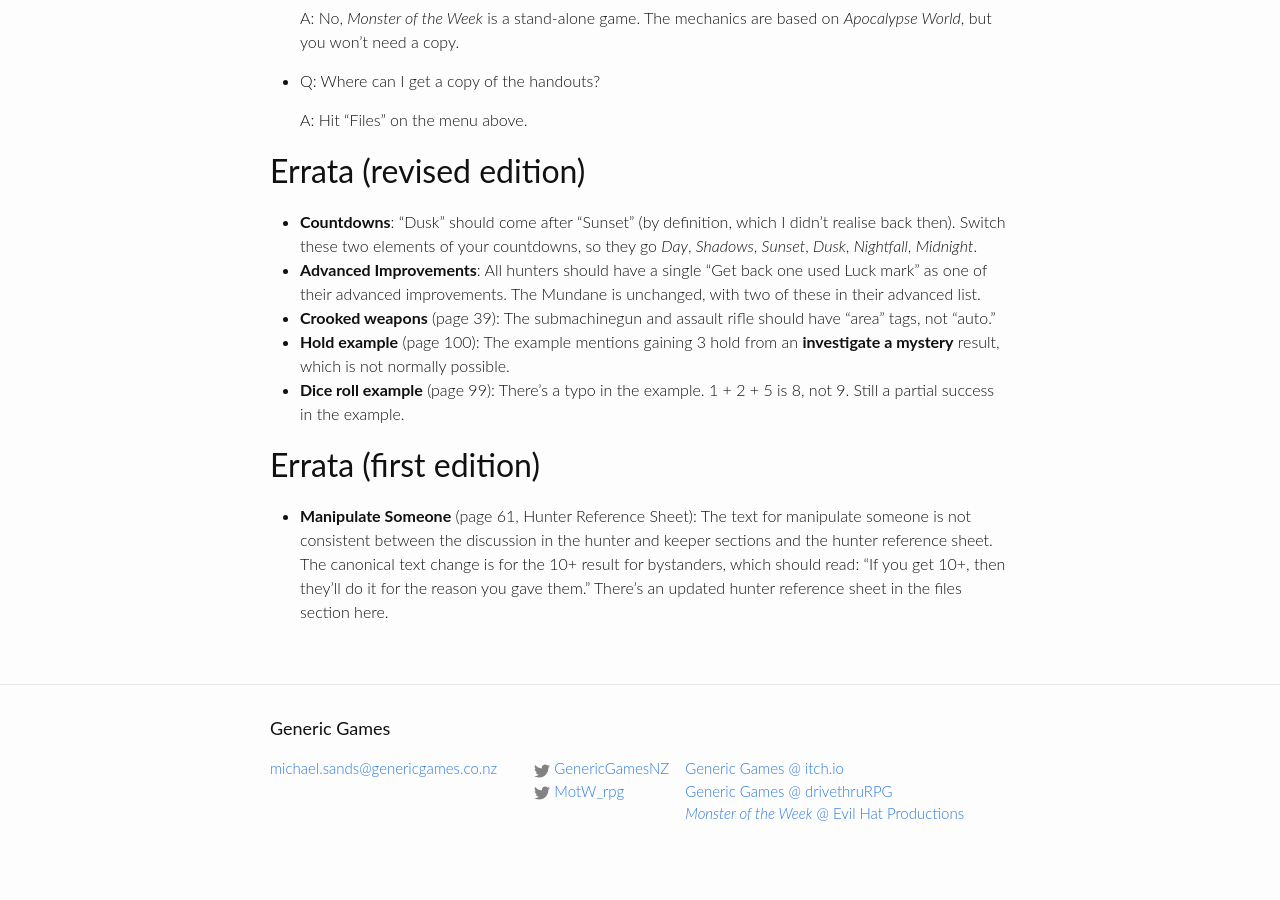
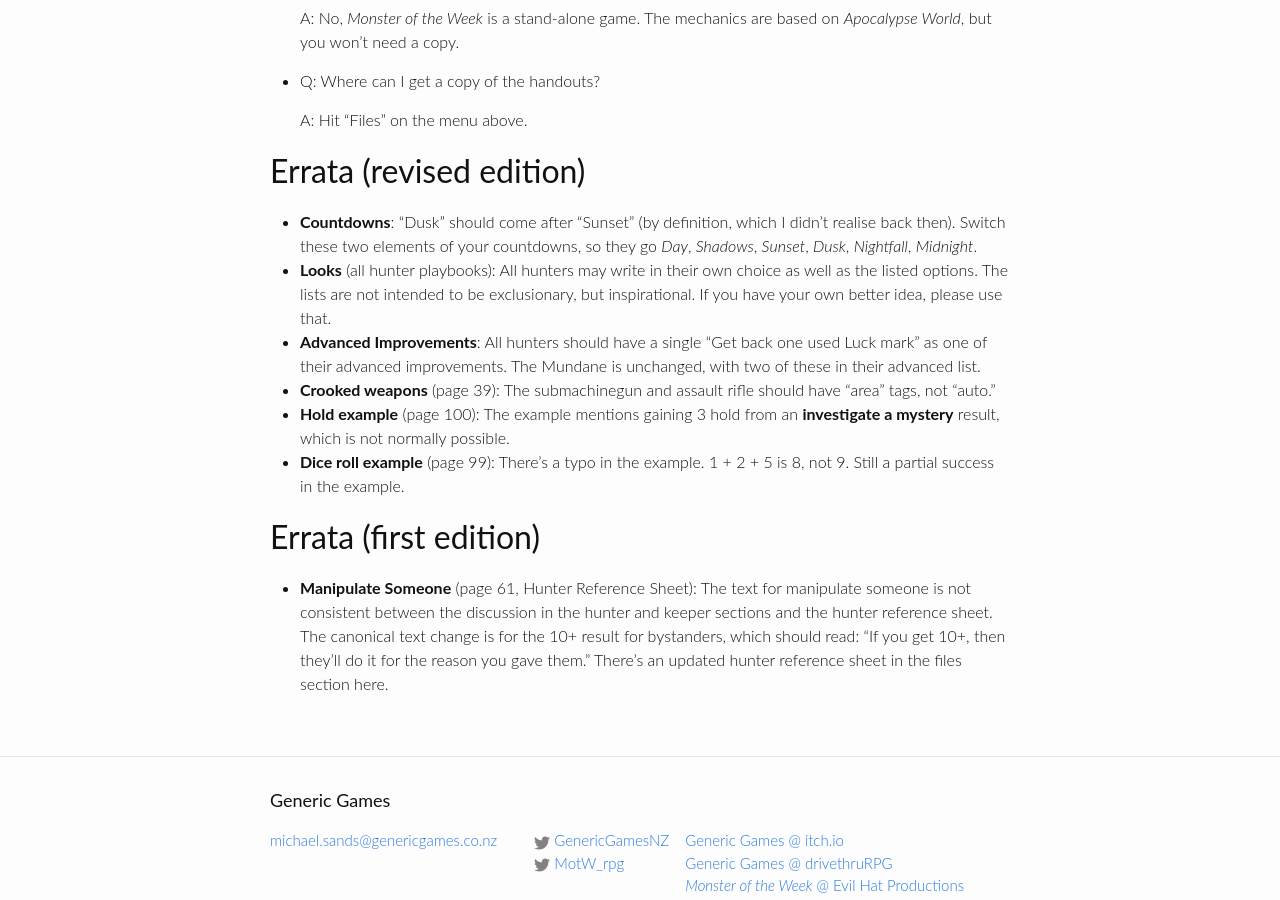
Before and after one commit to michael-sands/generic_games_site, a Jekyll site: the page built from motw.md, in a window 1280 px wide and 900 px high, scrolled down 2383 px. Built offline with Jekyll 4.4.1, drawn with Linux system fonts in a browser that asks for light colours.

Commit message:
note about looks lists

```diff
--- a/motw.md
+++ b/motw.md
@@ -108,6 +108,7 @@
 ----------------------
 
 * **Countdowns**: "Dusk" should come after "Sunset" (by definition, which I didn't realise back then). Switch these two elements of your countdowns, so they go *Day*, *Shadows*, *Sunset*, *Dusk*, *Nightfall*, *Midnight*.
+* **Looks** (all hunter playbooks): All hunters may write in their own choice as well as the listed options. The lists are not intended to be exclusionary, but inspirational. If you have your own better idea, please use that.
 * **Advanced Improvements**: All hunters should have a single "Get back one used Luck mark" as one of their advanced improvements. The Mundane is unchanged, with two of these in their advanced list.
 * **Crooked weapons** (page 39): The submachinegun and assault rifle should have "area" tags, not "auto."
 * **Hold example** (page 100): The example mentions gaining 3 hold from an **investigate a mystery** result, which is not normally possible.
```
